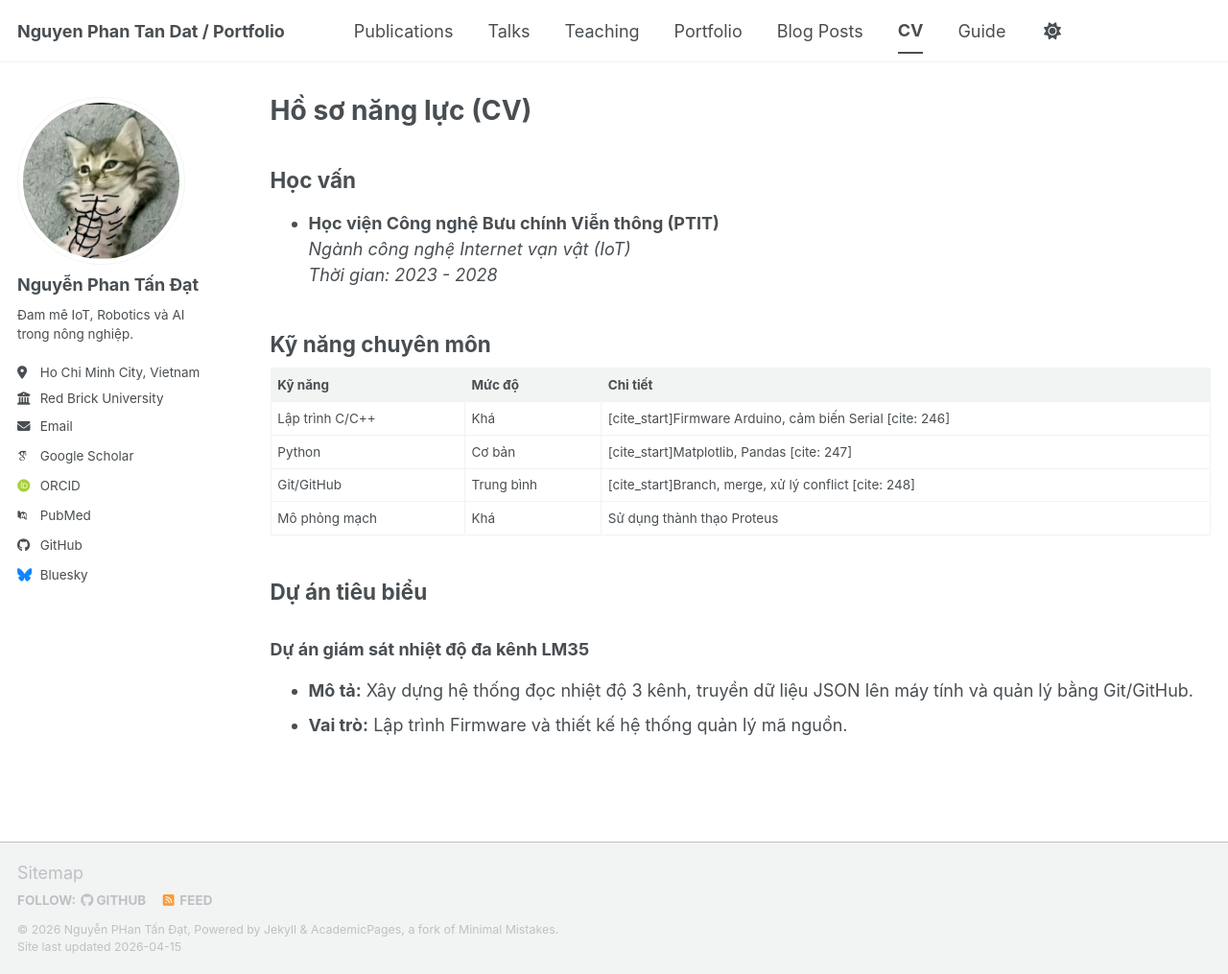
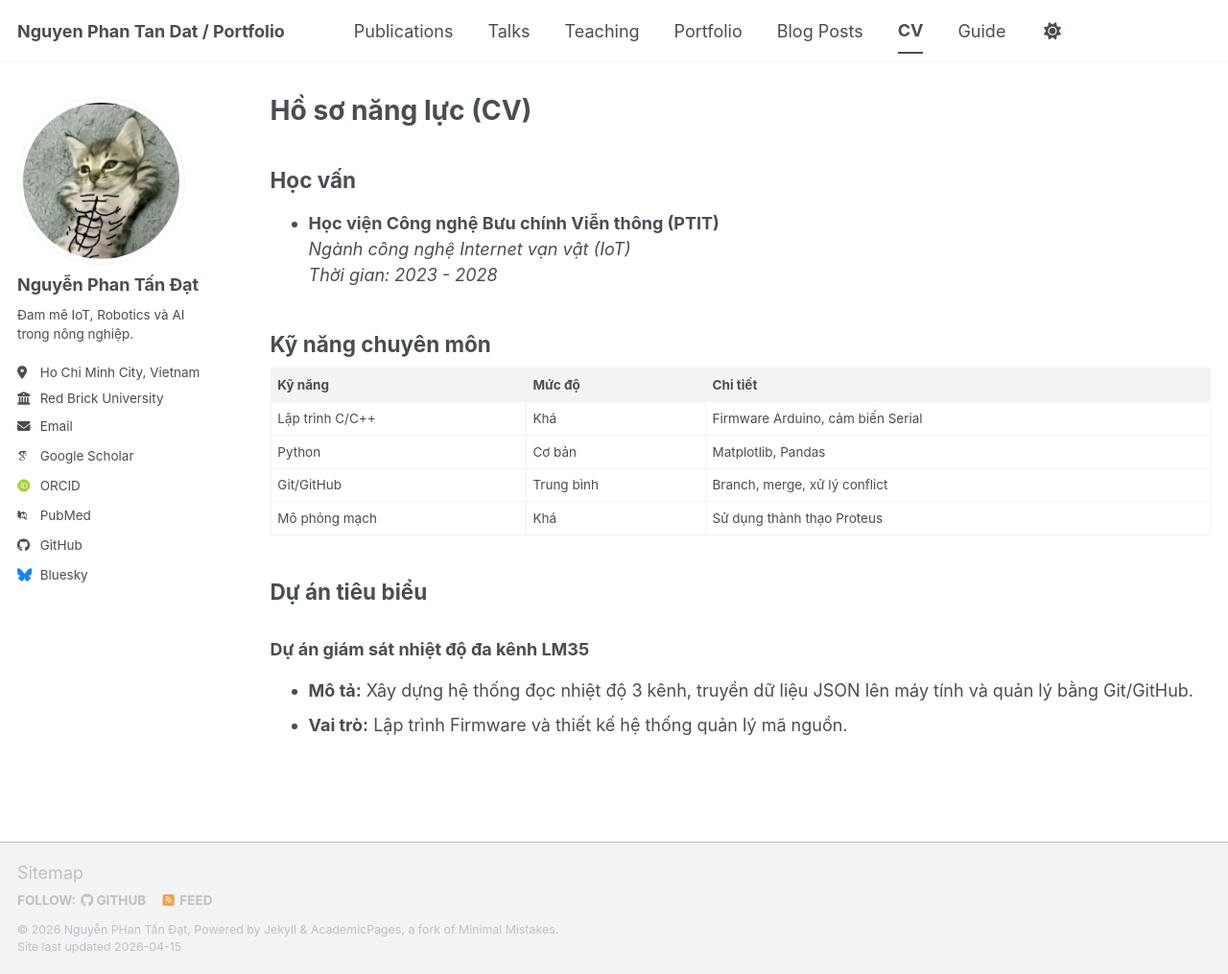
Before and after one commit to Clirt/Clirt.github.io, a Jekyll site: the page built from _pages/cv.md, in a window 1280 px wide and 1015 px high. Shown: the whole window at 96% size. Built offline with Jekyll 4.4.1, drawn with Linux system fonts in a browser that asks for light colours; some web fonts are replaced; a script bundle is joined from its source files by our own code; library files that are not in the unit come from our copies.

Commit message:
fix: xoa cac dong cite thua trong bang ky nang

```diff
--- a/_pages/cv.md
+++ b/_pages/cv.md
@@ -18,9 +18,9 @@ redirect_from:
 
 | Kỹ năng | Mức độ | Chi tiết |
 | :--- | :--- | :--- |
-| Lập trình C/C++ | Khá | [cite_start]Firmware Arduino, cảm biến Serial [cite: 246] |
-| Python | Cơ bản | [cite_start]Matplotlib, Pandas [cite: 247] |
-| Git/GitHub | Trung bình | [cite_start]Branch, merge, xử lý conflict [cite: 248] |
+| Lập trình C/C++ | Khá | Firmware Arduino, cảm biến Serial |
+| Python | Cơ bản | Matplotlib, Pandas |
+| Git/GitHub | Trung bình | Branch, merge, xử lý conflict |
 | Mô phỏng mạch | Khá | Sử dụng thành thạo Proteus |
 
 ## Dự án tiêu biểu
```
